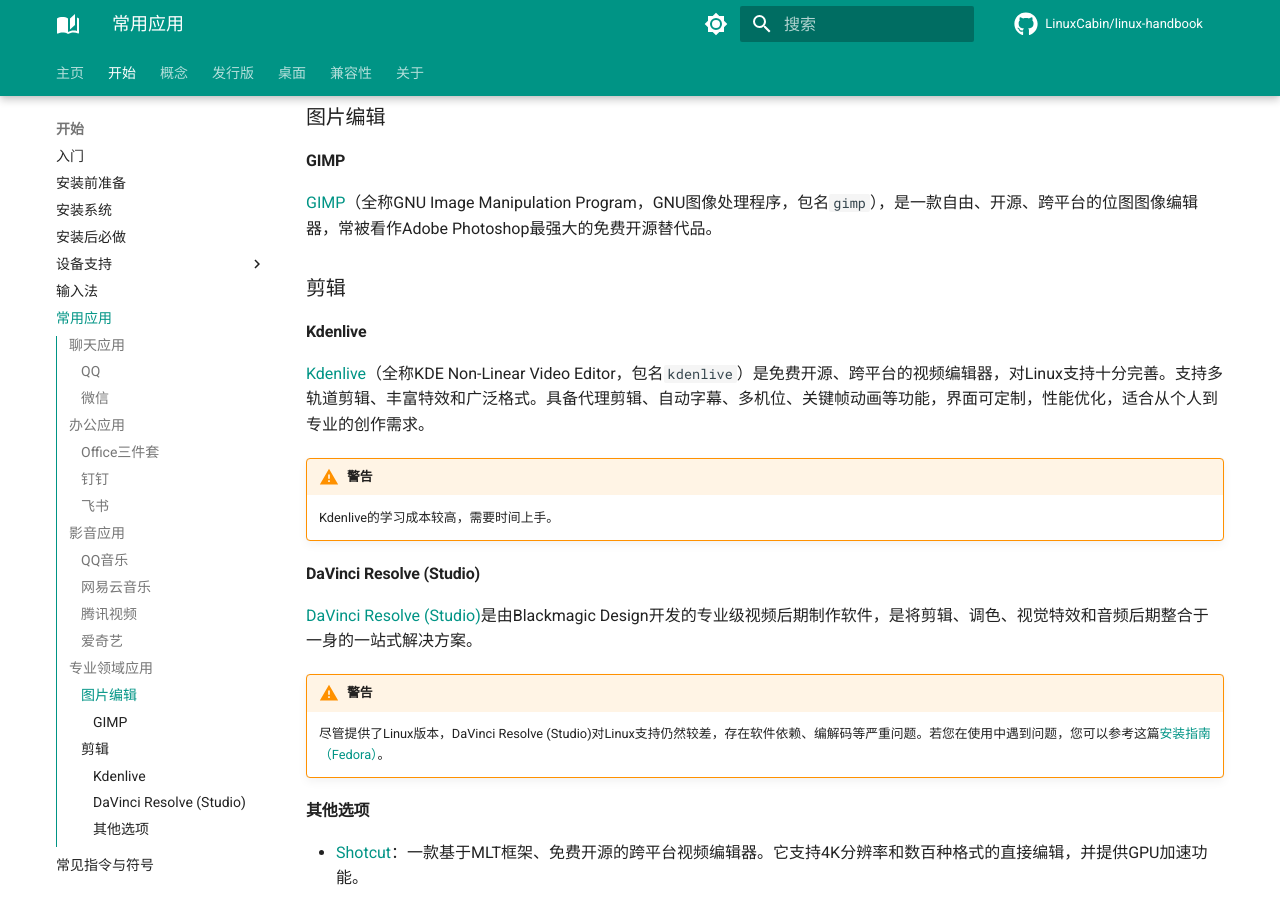
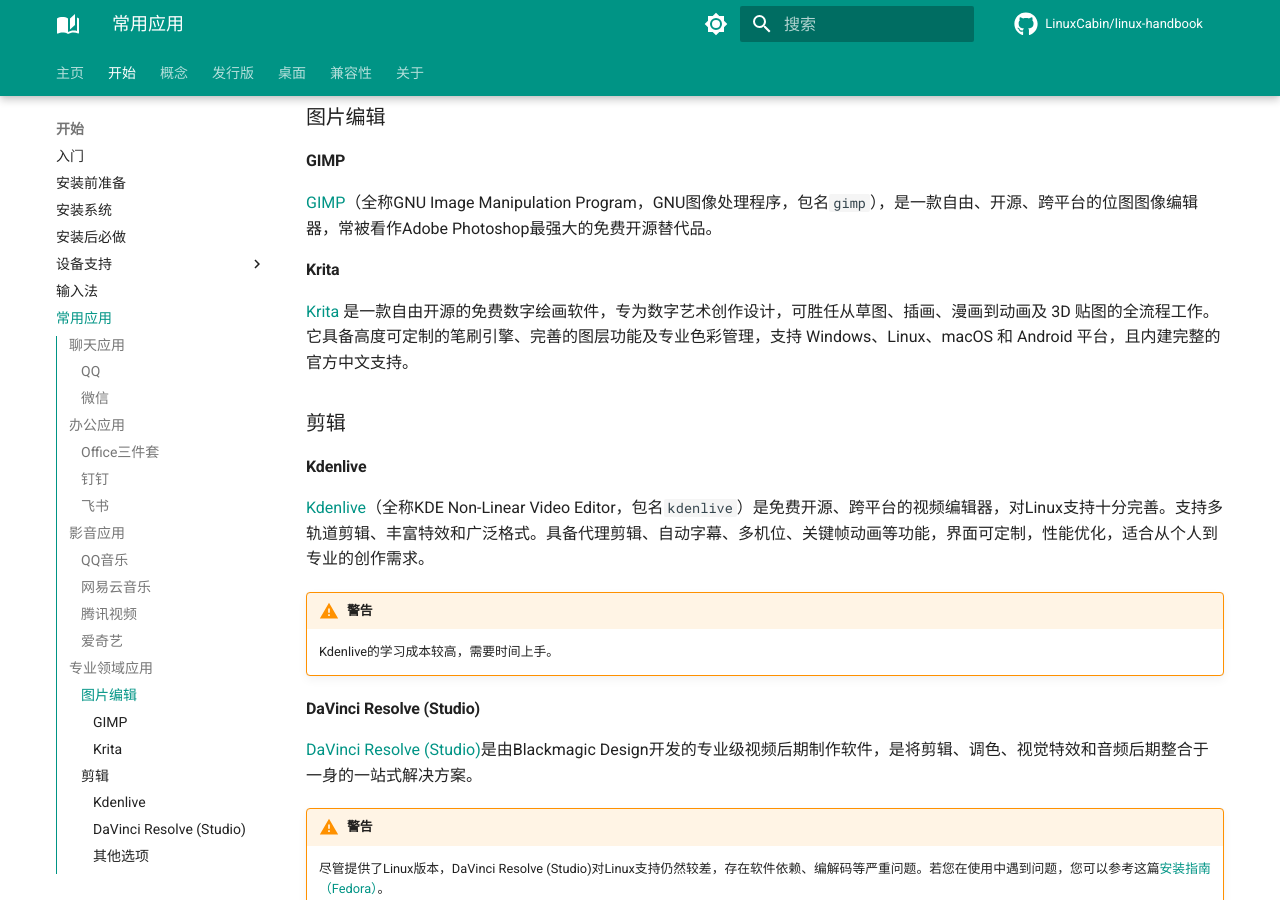
Before and after one commit to LinuxCabin/linux-handbook, an MkDocs documentation site: the page built from docs/getting-started/applications.md, in a window 1280 px wide and 900 px high, scrolled down 2050 px. Built offline with MkDocs 1.6.1 and Material for MkDocs 9.7.7, drawn with Linux system fonts in a browser that asks for light colours; comment, search, counter and statistics services are not loaded.

Commit message:
feat:在`图片编辑`分类中添加Krita
feat:在`图片编辑`分类中添加Krita

```diff
--- a/docs/getting-started/applications.md
+++ b/docs/getting-started/applications.md
@@ -75,6 +75,10 @@
 
 [GIMP](https://flathub.org/zh-Hans/apps/org.gimp.GIMP)（全称GNU Image Manipulation Program，GNU图像处理程序，包名`gimp`），是一款自由、开源、跨平台的位图图像编辑器，常被看作Adobe Photoshop最强大的免费开源替代品。
 
+#### Krita
+
+[Krita](https://krita.org) 是一款自由开源的免费数字绘画软件，专为数字艺术创作设计，可胜任从草图、插画、漫画到动画及 3D 贴图的全流程工作。它具备高度可定制的笔刷引擎、完善的图层功能及专业色彩管理，支持 Windows、Linux、macOS 和 Android 平台，且内建完整的官方中文支持。
+
 ### 剪辑
 
 #### Kdenlive
```
